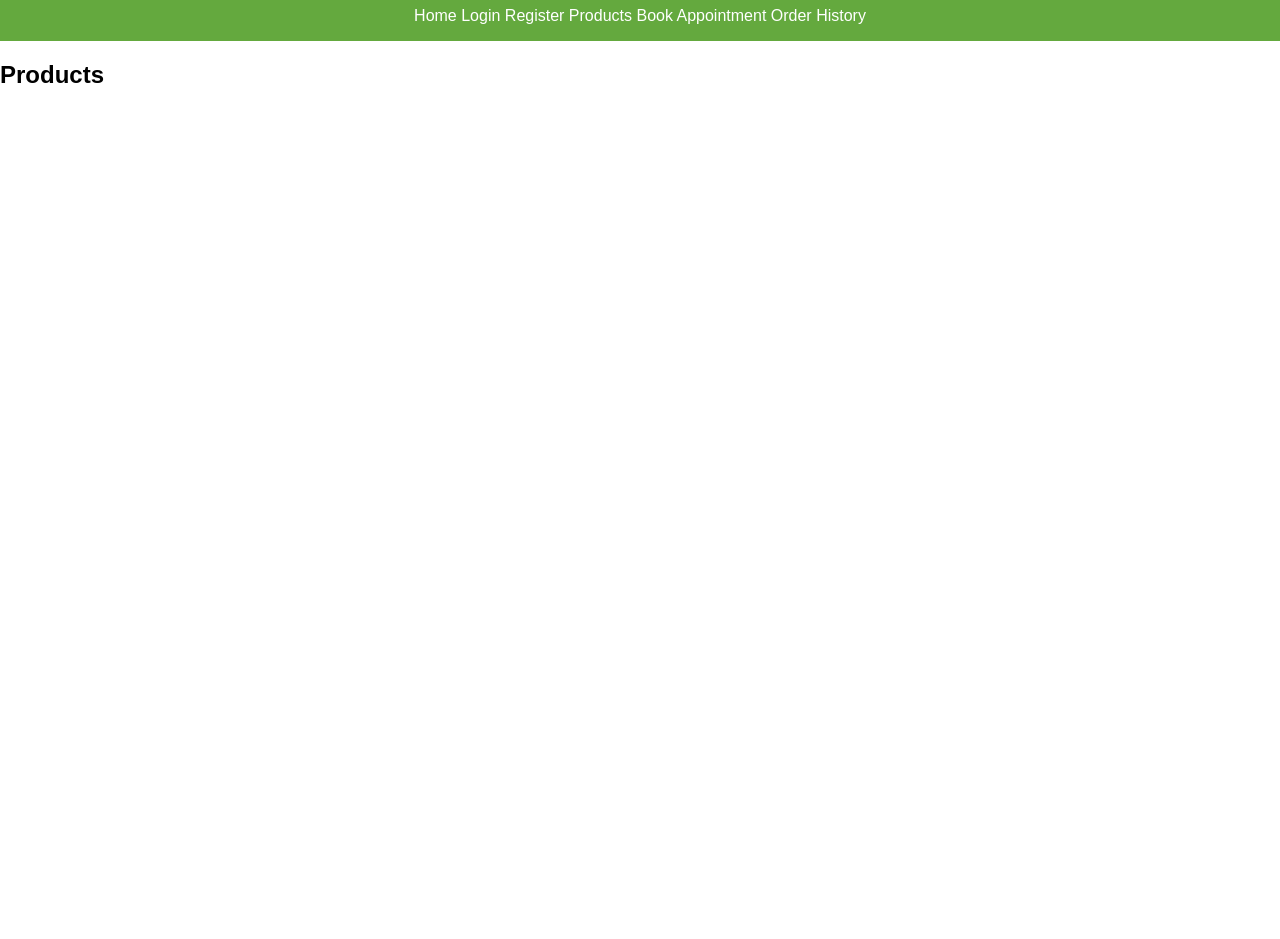
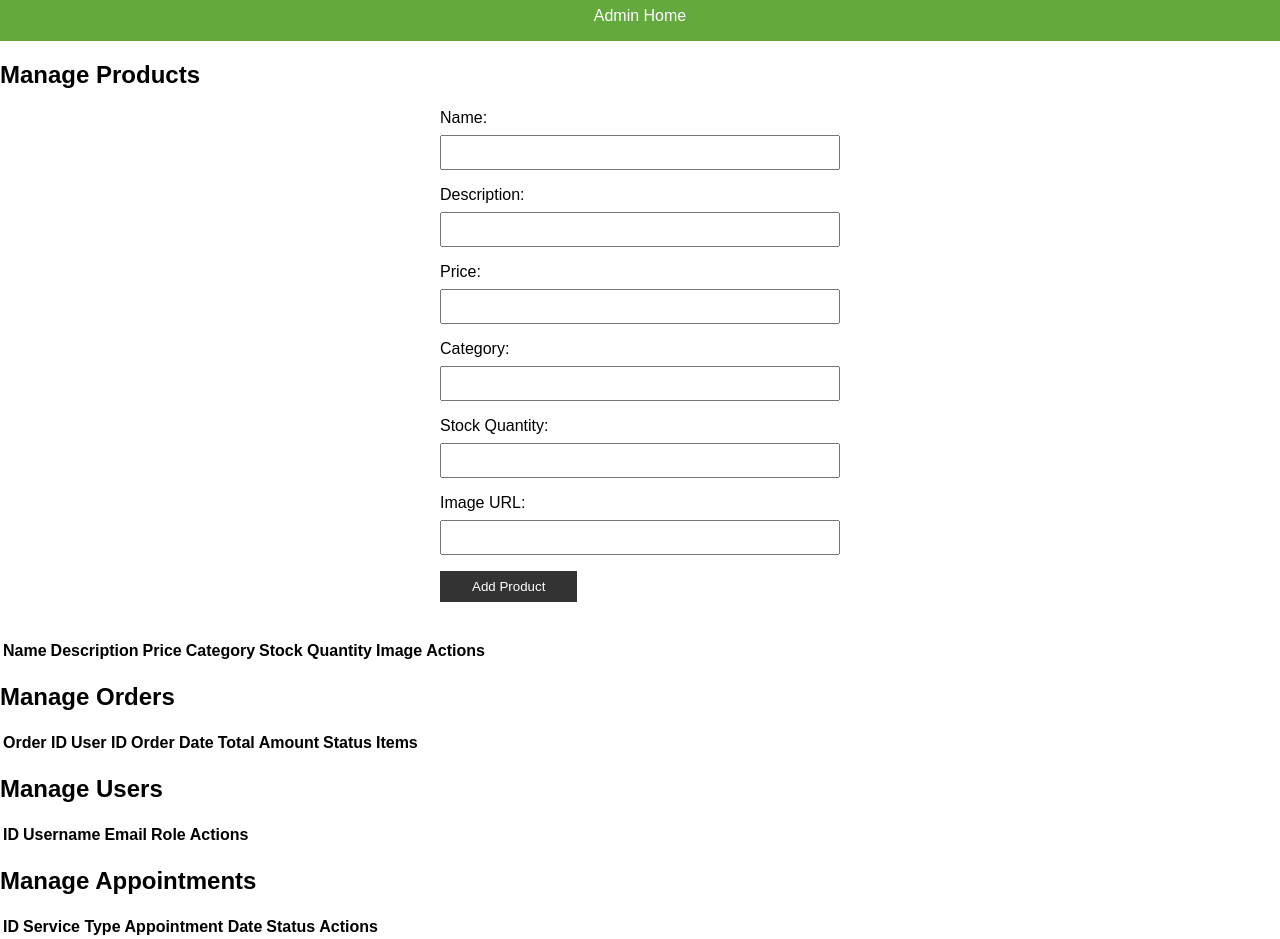
Before and after one commit to CollinsDBS/B9IS123, a plain HTML site: page frontend/admin.html in a window 1280 px wide. Shown: the part 89-1028 px from the top of the page. Before the commit the page ends 800 px from the top, so only its background shows below. Drawn offline with Linux system fonts and the light colour scheme; no server answers.

Commit message:
Admin update

```diff
--- a/frontend/admin.html
+++ b/frontend/admin.html
@@ -4,25 +4,114 @@
     <meta charset="UTF-8">
     <meta name="viewport" content="width=device-width, initial-scale=1.0">
     <link rel="stylesheet" href="style.css">
-    <title>The Flower Oasis</title>
+    <title>Admin Dashboard - Flower Oasis</title>
 </head>
 <body>
     <header>
-        <h1>The Flower Oasis</h1>
+        <h1>Admin Dashboard - Flower Oasis</h1>
         <nav>
-            <a href="index.html">Home</a>
-            <a href="login.html">Login</a>
-            <a href="register.html">Register</a>
-            <a href="products.html">Products</a>
-            <a href="appointment.html">Book Appointment</a>
-            <a href="order_history.html">Order History</a>
+            <a href="admin.html">Admin Home</a>
         </nav>
     </header>
     <main>
-        <h2>Products</h2>
-        <ul id="productList">
-            <!-- Products added here using JavaScript -->
-        </ul>
+        <section>
+            <h2>Manage Products</h2>
+            <form id="addProductForm">
+                <div>
+                    <label for="name">Name:</label>
+                    <input type="text" id="name" name="name" required>
+                </div>
+                <div>
+                    <label for="description">Description:</label>
+                    <input type="text" id="description" name="description" required>
+                </div>
+                <div>
+                    <label for="price">Price:</label>
+                    <input type="number" id="price" name="price" step="0.01" required>
+                </div>
+                <div>
+                    <label for="category">Category:</label>
+                    <input type="text" id="category" name="category" required>
+                </div>
+                <div>
+                    <label for="stock_quantity">Stock Quantity:</label>
+                    <input type="number" id="stock_quantity" name="stock_quantity" required>
+                </div>
+                <div>
+                    <label for="image_url">Image URL:</label>
+                    <input type="url" id="image_url" name="image_url">
+                </div>
+                <button type="submit">Add Product</button>
+            </form>
+            <table id="adminProductList">
+                <thead>
+                    <tr>
+                        <th>Name</th>
+                        <th>Description</th>
+                        <th>Price</th>
+                        <th>Category</th>
+                        <th>Stock Quantity</th>
+                        <th>Image</th>
+                        <th>Actions</th>
+                    </tr>
+                </thead>
+                <tbody>
+                    <!-- Products will be appended here by JavaScript -->
+                </tbody>
+            </table>
+        </section>
+        <section>
+            <h2>Manage Orders</h2>
+            <table id="adminOrderList">
+                <thead>
+                    <tr>
+                        <th>Order ID</th>
+                        <th>User ID</th>
+                        <th>Order Date</th>
+                        <th>Total Amount</th>
+                        <th>Status</th>
+                        <th>Items</th>
+                    </tr>
+                </thead>
+                <tbody>
+                    <!-- Orders will be appended here by JavaScript -->
+                </tbody>
+            </table>
+        </section>
+        <section>
+            <h2>Manage Users</h2>
+            <table id="adminUserList">
+                <thead>
+                    <tr>
+                        <th>ID</th>
+                        <th>Username</th>
+                        <th>Email</th>
+                        <th>Role</th>
+                        <th>Actions</th>
+                    </tr>
+                </thead>
+                <tbody>
+                    <!-- Users will be appended here by JavaScript -->
+                </tbody>
+            </table>
+        </section>
+        <section>
+            <h2>Manage Appointments</h2>
+            <table id="adminAppointmentList">
+                <thead>
+                    <tr>
+                        <th>ID</th>
+                        <th>Service Type</th>
+                        <th>Appointment Date</th>
+                        <th>Status</th>
+                        <th>Actions</th>
+                    </tr>
+                </thead>
+                <tbody>
+                    <!-- Appointments will be appended here by JavaScript -->
+                </tbody>
+            </table>
+        </section>
     </main>
     <script src="script.js"></script>
 </body>
```
